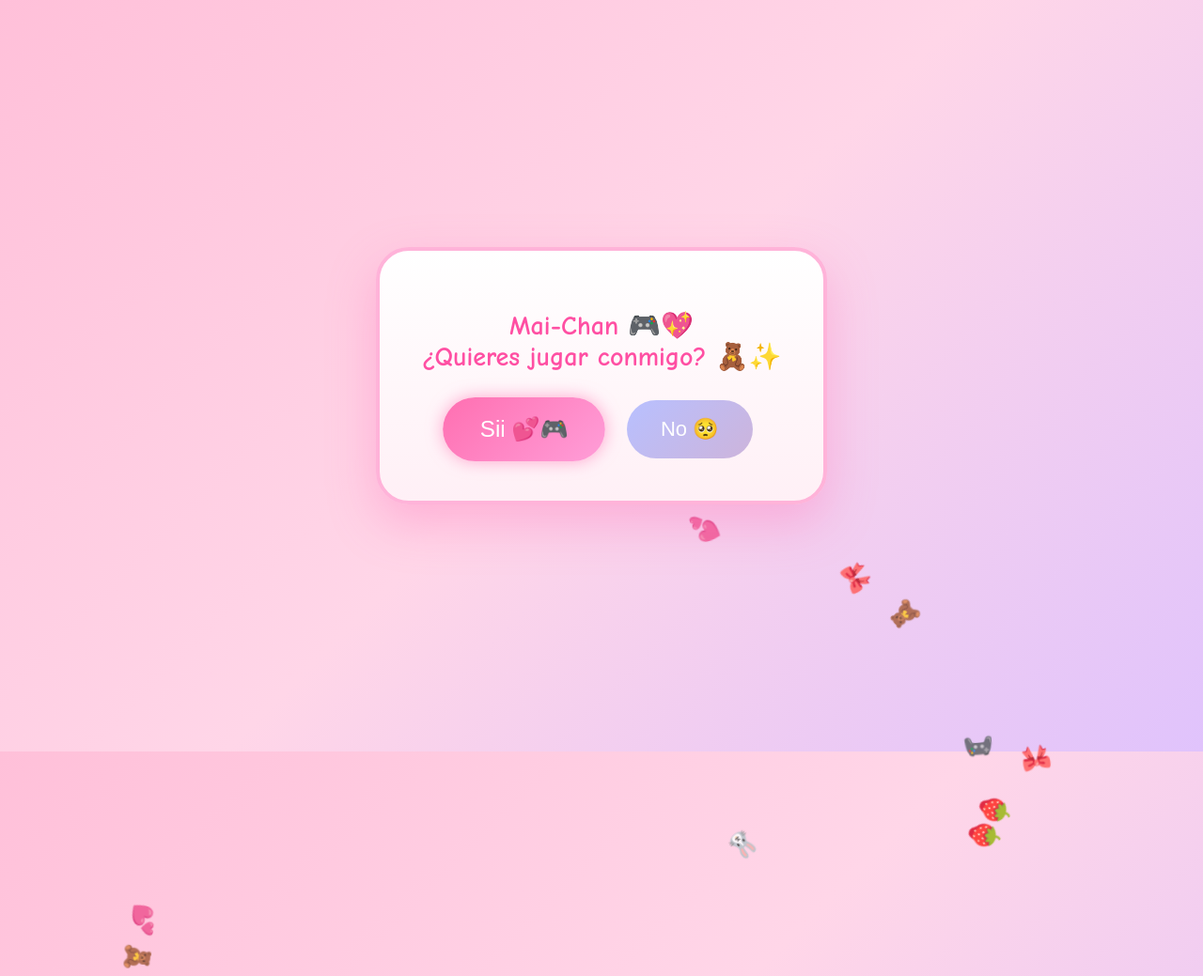
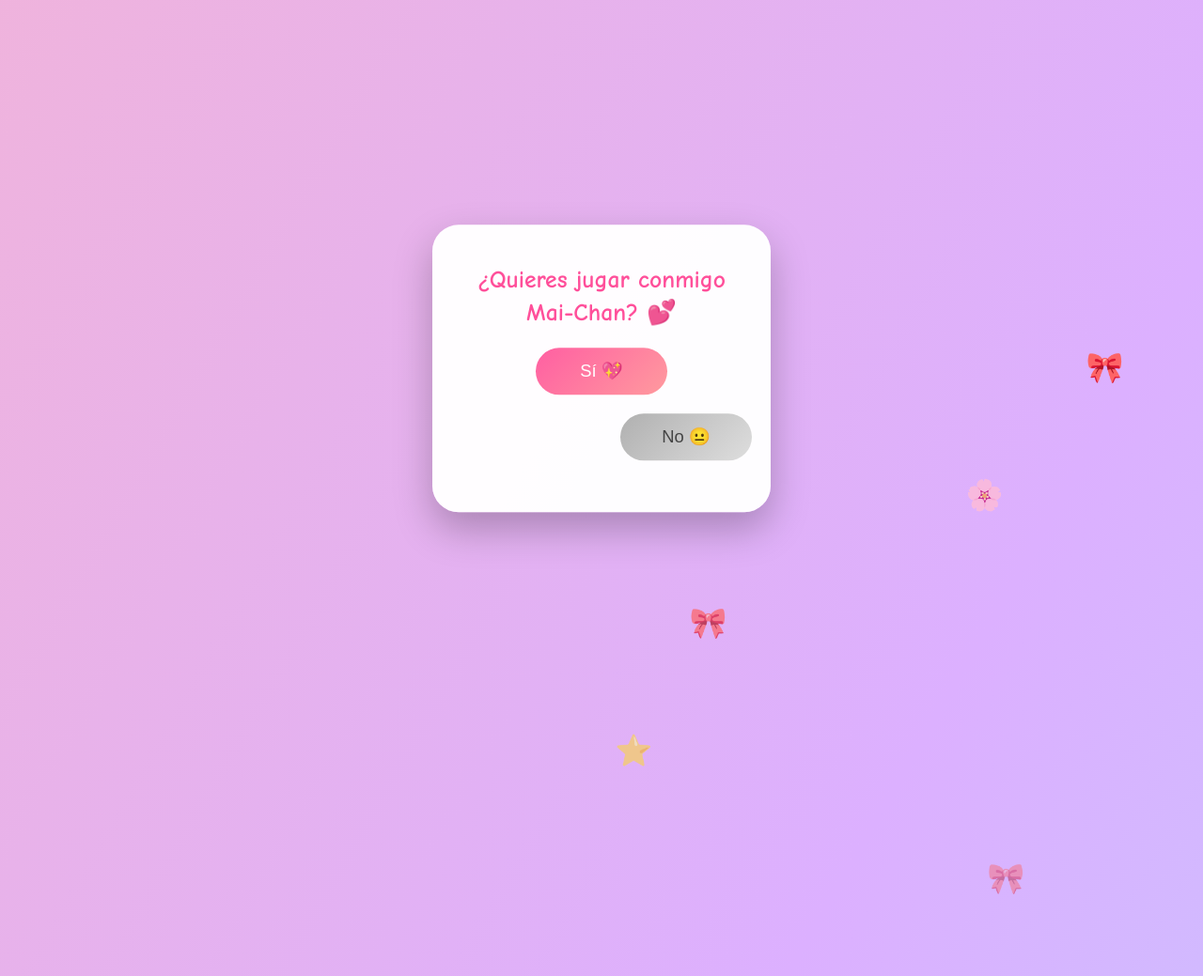
Before and after one commit to ILec119/Holas, a plain HTML site: page index.html in a window 1280 px wide. Shown: the top 1039 px of the page at 94% size. Drawn offline with Linux system fonts and the light colour scheme.

Commit message:
Update index.html
🌹🌑🤍

```diff
--- a/index.html
+++ b/index.html
@@ -2,84 +2,97 @@
 <html lang="es">
 <head>
 <meta charset="UTF-8">
-<title>💗 Jugar conmigo</title>
+<meta name="viewport" content="width=device-width, initial-scale=1.0, maximum-scale=1.0, user-scalable=no">
+<title>💖 Jugar contigo</title>
 
 <style>
+* {
+  box-sizing: border-box;
+  -webkit-tap-highlight-color: transparent;
+}
+
 body {
   margin: 0;
   height: 100vh;
-    background: linear-gradient(135deg, #ffc0d9, #ffd6e8, #e0c3fc);
-    overflow: hidden;
+  background: linear-gradient(120deg, #ffb6c1, #dcb0ff, #a0e7ff);
+  background-size: 300% 300%;
+  animation: fondo 7s ease infinite;
   display: flex;
   justify-content: center;
   align-items: center;
-    font-family: 'Comic Sans MS', 'Segoe UI', sans-serif;
+  font-family: 'Comic Sans MS', cursive;
+  overflow: hidden;
 }
 
-/* Stickers flotantes */
-.sticker {
-    position: absolute;
-    font-size: 26px;
-    animation: float 7s linear infinite;
-    opacity: 0.85;
-}
-
-@keyframes float {
-    0% { transform: translateY(110vh) rotate(0deg); }
-    100% { transform: translateY(-15vh) rotate(360deg); }
+@keyframes fondo {
+  0% { background-position: 0% 50%; }
+  50% { background-position: 100% 50%; }
+  100% { background-position: 0% 50%; }
 }
 
 .card {
-    background: linear-gradient(180deg, #ffffff, #fff0f6);
-    padding: 45px;
-    border-radius: 35px;
+  width: 90%;
+  max-width: 360px;
+  background: rgba(255,255,255,0.97);
+  padding: 25px 20px;
+  border-radius: 28px;
   text-align: center;
-    box-shadow: 0 20px 50px rgba(255, 105, 180, 0.35);
-    z-index: 10;
-    border: 4px solid #ffb3d9;
+  box-shadow: 0 18px 40px rgba(0,0,0,0.25);
+  animation: flotar 3s ease-in-out infinite;
+}
+
+@keyframes flotar {
+  0%,100% { transform: translateY(0); }
+  50% { transform: translateY(-10px); }
 }
 
 h1 {
-    color: #ff4fa3;
-    margin-bottom: 30px;
-    font-size: 28px;
+  font-size: 1.6rem;
+  color: #ff4f9a;
+  margin-bottom: 20px;
+  line-height: 1.35;
 }
 
 .buttons {
-    display: flex;
-    gap: 30px;
-    justify-content: center;
   position: relative;
+  height: 150px;
 }
 
 button {
+  width: 140px;
+  max-width: 48vw;
   border: none;
   border-radius: 999px;
-    padding: 18px 36px;
-    font-size: 22px;
+  padding: 14px;
+  font-size: 1.15rem;
   cursor: pointer;
-    transition: all 0.35s ease;
+  transition: transform 0.3s ease;
 }
 
-/* Botón SÍ */
-#yesBtn {
-    background: linear-gradient(135deg, #ff6fb1, #ff9ed8);
+#yes {
+  background: linear-gradient(135deg, #ff5fa2, #ff9a9e);
   color: white;
-    box-shadow: 0 0 15px rgba(255, 111, 177, 0.6);
-    animation: pulse 1.4s infinite;
+  z-index: 2;
 }
 
-@keyframes pulse {
-    0% { transform: scale(1); }
-    50% { transform: scale(1.12); }
-    100% { transform: scale(1); }
+#no {
+  background: linear-gradient(135deg, #b0b0b0, #dedede);
+  color: #444;
+  position: absolute;
+  right: 0;
+  top: 70px;
 }
 
-/* Botón NO */
-#noBtn {
-    background: linear-gradient(135deg, #b8c0ff, #cdb4db);
-    color: white;
-    position: relative;
+.sticker {
+  position: absolute;
+  font-size: 2rem;
+  animation: caer 6s linear forwards;
+  pointer-events: none;
+}
+
+@keyframes caer {
+  from { transform: translateY(-60px); opacity: 1; }
+  to { transform: translateY(120vh); opacity: 0; }
 }
 </style>
 </head>
@@ -87,76 +100,75 @@ button {
 <body>
 
 <div class="card">
-    <h1 id="title">Mai-Chan 🎮💖<br>¿Quieres jugar conmigo? 🧸✨</h1>
+  <h1>¿Quieres jugar conmigo<br>Mai-Chan? 💕</h1>
 
-    <div class="buttons" id="buttons">
-        <button id="yesBtn">Sii 💕🎮</button>
-        <button id="noBtn">No 🥺</button>
+  <div class="buttons">
+    <button id="yes" onclick="acepta()">Sí 💖</button>
+    <button id="no" onclick="rechaza()">No 😐</button>
   </div>
 </div>
 
-<audio id="music" loop>
-    <source src="https://www.soundhelix.com/examples/mp3/SoundHelix-Song-2.mp3">
-</audio>
+<audio id="pop" src="https://assets.mixkit.co/sfx/preview/mixkit-game-click-1114.mp3"></audio>
 
 <script>
-let noCount = 0;
-let yesSize = 22;
-let musicPlayed = false;
+let veces = 0;
+const yes = document.getElementById("yes");
+const no = document.getElementById("no");
+const pop = document.getElementById("pop");
 
-const yesBtn = document.getElementById("yesBtn");
-const noBtn = document.getElementById("noBtn");
-const buttons = document.getElementById("buttons");
-const title = document.getElementById("title");
-const music = document.getElementById("music");
-
-const stickers = ["🎮","💖","🌸","🧸","✨","🐰","🍓","🎀","💕"];
-
-document.body.addEventListener("click", () => {
-    if (!musicPlayed) {
-        music.play();
-        musicPlayed = true;
-    }
-});
-
-// Stickers flotando
-setInterval(() => {
-    const sticker = document.createElement("div");
-    sticker.className = "sticker";
-    sticker.textContent = stickers[Math.floor(Math.random() * stickers.length)];
-    sticker.style.left = Math.random() * 100 + "vw";
-    sticker.style.animationDuration = (Math.random() * 3 + 5) + "s";
-    document.body.appendChild(sticker);
-    setTimeout(() => sticker.remove(), 7000);
-}, 350);
-
-// NO huye
-noBtn.addEventListener("mouseover", () => {
-    noBtn.style.transform =
-      `translate(${Math.random()*180-90}px, ${Math.random()*180-90}px)`;
-});
-
-// Click NO
-noBtn.addEventListener("click", () => {
-    noCount++;
-    yesSize += 14;
-    yesBtn.style.fontSize = yesSize + "px";
-
-    if (noCount === 3) {
-        buttons.insertBefore(noBtn, yesBtn);
+function vibrar() {
+  if (navigator.vibrate) navigator.vibrate(60);
 }
 
-    if (noCount >= 4) {
-        title.innerHTML = "Mai-Chan 🥹🎮<br>Shi? Jugamos? 🌸";
-        noBtn.textContent = "Como que no 😭🎀";
+function rechaza() {
+  veces++;
+  pop.play();
+  vibrar();
+
+  let scale = 1 + veces * 0.4;
+  yes.style.transform = `scale(${scale})`;
+
+  no.style.transform = `translateX(${Math.random()*40 - 20}px)`;
+
+  if (veces === 3) {
+    no.style.left = "0";
+    no.style.right = "auto";
   }
-});
 
-// Click SÍ
-yesBtn.addEventListener("click", () => {
-    title.innerHTML = "Mai-Chan 🥰💖<br>Vamos a jugar 🎮✨";
-    buttons.innerHTML = "<h2>🎮💞 Game time 💞🎮</h2>";
-});
+  if (veces >= 4) {
+    yes.innerHTML = "Shi 🥹?";
+    no.innerHTML = "¿Cómo que no?";
+  }
+}
+
+function acepta() {
+  vibrar();
+  pop.play();
+  document.body.innerHTML = `
+    <div style="
+      height:100vh;
+      display:flex;
+      justify-content:center;
+      align-items:center;
+      text-align:center;
+      padding:20px;
+      font-size:2.4rem;
+      color:white;
+      background:linear-gradient(135deg,#ff6aa2,#b983ff);">
+      Yaaaay 😭💖<br>Vamos a jugar ✨
+    </div>
+  `;
+}
+
+const emojis = ["💖","🌸","🐱","🍓","⭐","🎀"];
+setInterval(() => {
+  const s = document.createElement("div");
+  s.className = "sticker";
+  s.innerText = emojis[Math.floor(Math.random()*emojis.length)];
+  s.style.left = Math.random()*100 + "vw";
+  document.body.appendChild(s);
+  setTimeout(()=>s.remove(),6000);
+}, 800);
 </script>
 
 </body>
```
Lines whose indentation alone changed are shown as unchanged.
